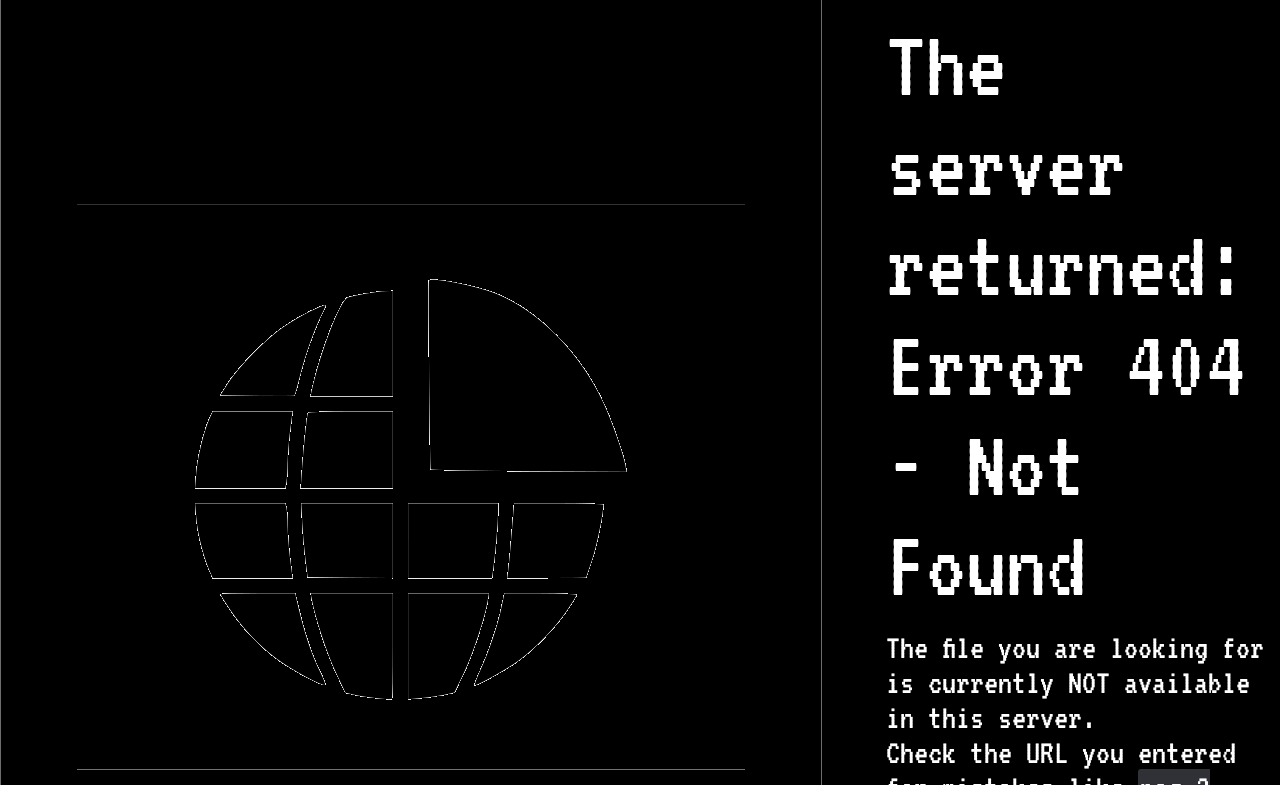
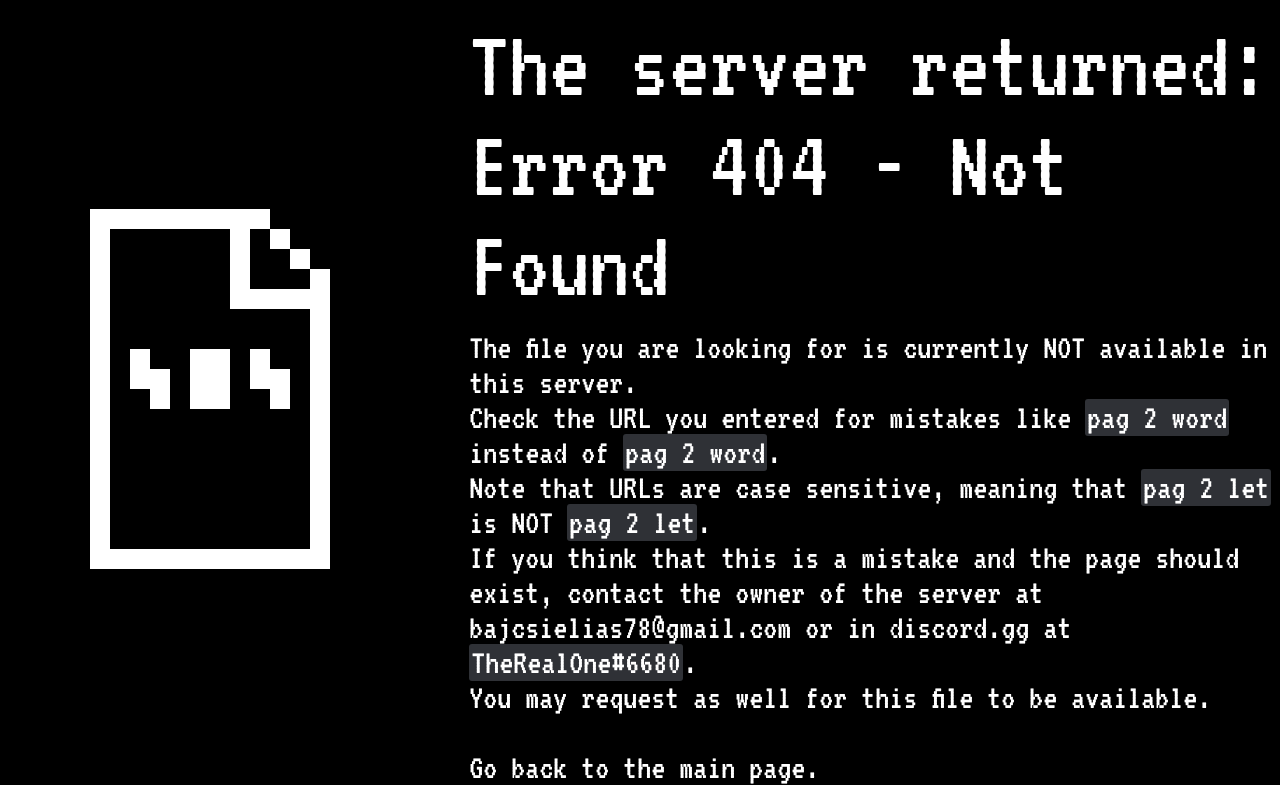
Before and after one commit to TheRealOne78/therealone78.ddns.net, a PHP site: page /resources/errors/404.htm in a window 1280 px wide. Shown: the top 785 px of the page. Run offline with PHP 8.4, Linux system fonts and the light colour scheme; grey boxes are pictures that could not be loaded.

Commit message:
added pixelart images for 404 page

```diff
--- a/resources/css/error.css
+++ b/resources/css/error.css
@@ -99,6 +99,11 @@
 font-size: 35px;
 }
 
+.errItemImg{
+padding: 3%;
+color: blue;
+}
+
 .errItemTitle {
 font-family: 'VT323', monospace;
 color: white;
@@ -111,6 +116,8 @@
 display: grid;
 grid-template-columns: 1fr 2fr;
 grid-gap: 5%;
+align-items: center;
+justify-items: center;
 }
 
 #wrap {
--- a/resources/errors/404.htm
+++ b/resources/errors/404.htm
@@ -18,7 +18,7 @@
 <body>
 <div id="wrap"><div id="main">
 		<div class="errcontainer">
-			<div class="errItem"><img src="therealone78.ddns.net/resources/errors/img/file.png"></div>
+			<div class="errItem"><img src="https://therealone78.ddns.net/resources/errors/img/404.file.svg" class="errItemImg"></div>
 			<div class="errItem">
 			<div class-"errItemText">
 				<div class="errItemTitle">
--- a/resources/footer.html
+++ b/resources/footer.html
@@ -58,7 +58,6 @@
 	color: #7688d4;
 	}
 
-
 	hr {
 	width: 50%;
 	text-align: center;
@@ -67,7 +66,7 @@
 	</style>
 
         <footer class="footer">
-                <div style="padding: 10px">Copyright&copy; 2022 - TheRealOne78</div>
+			<div style="padding: 10px">Copyright&copy; 2022 - TheRealOne78</div>
 		<hr>	<div style="padding: 10px">
 			Email: <a href="mailto:bajcsielias78@gmail.com" target="_blank">bajcsielias78@gmail.com</a> |
 			<a href="ftp://therealone78.ddns.net" target="_blank">FTP</a> |
```
Also changed, not shown: resources/errors/img/404.file.svg (added), resources/errors/img/404.img.svg (added). Lines whose indentation alone changed are shown as unchanged.
